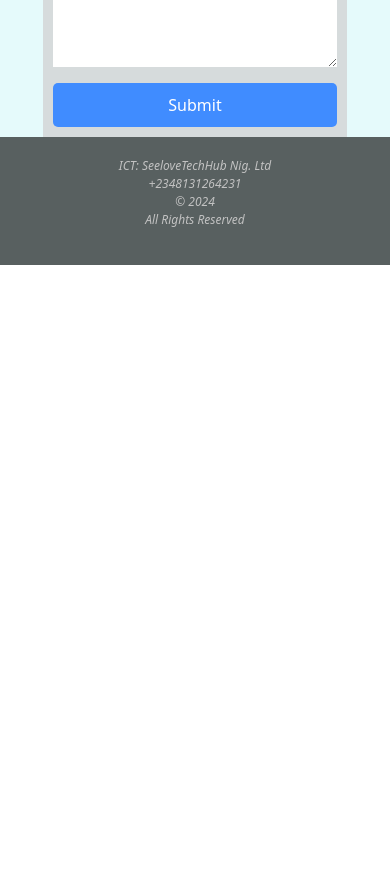
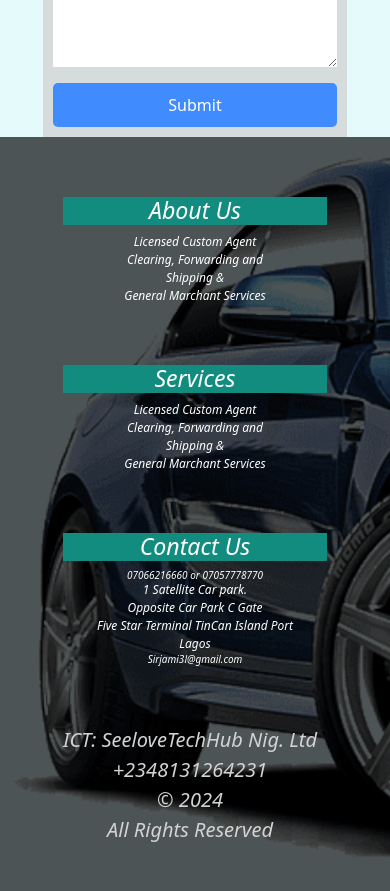
Before and after one commit to Etefiok/SMILE2, a React (Create React App) app: page / in a window 390 px wide. Shown: the part 4480-5371 px from the top of the page. Before the commit the page ends 4745 px from the top, so only its background shows below. Built offline with nearby package versions, Linux system fonts and the light colour scheme.

Commit message:
all new folder

```diff
--- a/src/App.css
+++ b/src/App.css
@@ -611,3 +611,105 @@ video {
   font-style: italic;
   text-align: center;
 }
+
+
+
+
+
+
+
+/* FOR FOOTER SECTION */
+
+
+.footer{
+  display: flex;
+  justify-content: center;
+  background: rgba(0, 0, 0, 0.664)url(./Images.png/lok.png);
+  background-size:cover;
+  background-blend-mode: darken;
+  width:100%;
+  height: 250px;
+
+  }
+
+  .footer h3{
+    background-color:#128C7E;
+  }
+
+  .foot1 h6{
+    /* line-height: 10px; */
+    font-size: 10px;
+    margin-bottom: 0px;
+    margin-top: 0%;
+  }
+  .foot1 p{
+    /* line-height: 10px; */
+
+    margin-bottom: 0px;
+    margin-top: 0%;
+  }
+
+
+  .foot{
+      display: flex;
+      width: 100%;
+      justify-content: center;
+      margin-top: 20px;
+      /* background-color: aqua; */
+      gap: 100px;
+  }
+  .foot1{
+      /* background-color: red; */
+      padding: 20px;
+      color: white;
+  }
+
+  .foot2{
+      /* background-color: red; */
+      padding: 5%;
+      color: rgb(211, 211, 211);
+      font-size: 15px;
+      text-align: center;
+      margin-bottom: 10px;
+      margin-right: 10px;
+      padding-bottom: 10px;
+  }
+
+  @media screen and (max-width: 780px) {
+      .footer{
+
+          height: auto;
+
+          }
+
+          .foot{
+              display: grid;
+              width: 100%;
+              justify-content: center;
+              margin-top: 20px;
+              /* background-color: aqua; */
+              gap: 20px;
+          }
+          .foot1{
+              /* background-color: red; */
+              padding: 20px;
+              color: white;
+          }
+          .foot2{
+              /* background-color: red; */
+              padding: 20px;
+              color: rgb(211, 211, 211);
+              font-size: 20px;
+              text-align: center;
+              margin-bottom: 0px;
+              padding-bottom: 10px;
+          }
+  }
+
+
+  .footer h1{
+      color: white;
+
+
+
+  }
--- a/src/homepageFolder/homepage.js
+++ b/src/homepageFolder/homepage.js
@@ -110,8 +110,8 @@ function Homepage() {
             </div>
 
             <div className="Contact">
-            <button onClick={() => window.open('tel:+2347064901413')}><FaPhone />Contact Us</button>
-            <button onClick={() => window.open('https://wa.me/message/CH3M3TCBQSTNJ1')}><FontAwesomeIcon icon={faWhatsapp} />WhatsApp</button>
+            <button onClick={() => window.open('tel:+2347066216660')}><FaPhone />Contact Us</button>
+            <button onClick={() => window.open('')}><FontAwesomeIcon icon={faWhatsapp} />WhatsApp</button>
             </div>
 
             <div className="Welcome">
@@ -152,8 +152,8 @@ function Homepage() {
             </div>
 
             <div className="Contact">
-                <button onClick={() => window.open('tel:+2347064901413')}><FaPhone />Contact Us</button>
-                <button onClick={() => window.open('https://wa.me/message/CH3M3TCBQSTNJ1')}><FontAwesomeIcon icon={faWhatsapp} />WhatsApp</button>
+                <button onClick={() => window.open('tel:+2347066216660')}><FaPhone />Contact Us</button>
+                <button onClick={() => window.open('')}><FontAwesomeIcon icon={faWhatsapp} />WhatsApp</button>
             </div>
             <br></br>
             <div className="Welcome">
@@ -170,8 +170,8 @@ function Homepage() {
 
             </div>
             <div className="Contact">
-                <button onClick={() => window.open('tel:+2347064901413')}><FaPhone />Contact Us</button>
-                <button onClick={() => window.open('https://wa.me/message/CH3M3TCBQSTNJ1')}><FontAwesomeIcon icon={faWhatsapp} />WhatsApp</button>
+                <button onClick={() => window.open('tel:+2347066216660')}><FaPhone />Contact Us</button>
+                <button onClick={() => window.open('')}><FontAwesomeIcon icon={faWhatsapp} />WhatsApp</button>
             </div>
             <div className="Welcome">
                 <h3 id="logistics" ref={logisticsRef}>Logistics Consultation</h3>
@@ -188,8 +188,8 @@ function Homepage() {
             </div>
             <br></br>
             <div className="Contact">
-                <button onClick={() => window.open('tel:+2347064901413')}><FaPhone />Contact Us</button>
-                <button onClick={() => window.open('https://wa.me/message/CH3M3TCBQSTNJ1')}><FontAwesomeIcon icon={faWhatsapp} />WhatsApp</button>
+                <button onClick={() => window.open('tel:+2347066216660')}><FaPhone />Contact Us</button>
+                <button onClick={() => window.open('')}><FontAwesomeIcon icon={faWhatsapp} />WhatsApp</button>
             </div>
 
 
@@ -219,14 +219,37 @@ function Homepage() {
             </form>
 
 
+<footer className='footer'>
+<div className='foot'>
+    <div className='foot1'>
+    <h3>About Us</h3>
+    <p>Licensed Custom Agent <br></br>Clearing, Forwarding and <br></br> Shipping & <br></br>General Marchant Services</p>
+    </div>
 
-<footer className="footer">
+    <div className='foot1'>
+    <h3>Services</h3>
+    <p>Licensed Custom Agent <br></br>Clearing, Forwarding and <br></br> Shipping & <br></br>General Marchant Services</p>
+
+    </div>
+
+    <div className='foot1'>
+    <h3>Contact Us</h3>
+    <h6>07066216660 or 07057778770</h6>
+    <p>1 Satellite Car park. <br></br>Opposite Car Park C Gate <br></br>Five Star Terminal TinCan Island Port <br></br>Lagos</p>
+    <h6>Sirjami3l@gmail.com</h6>
+    </div>
+
+    <div className='foot2'>
     <p>ICT: SeeloveTechHub Nig. Ltd <br></br>+2348131264231<br></br>© 2024 <br></br> All Rights Reserved</p>
 
+    </div>
+
+</div>
 </footer>
 
 
-        </div>
+</div>
+
     )
 }
 
```
